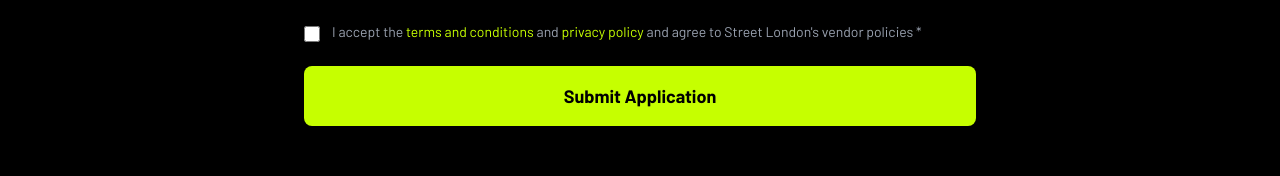
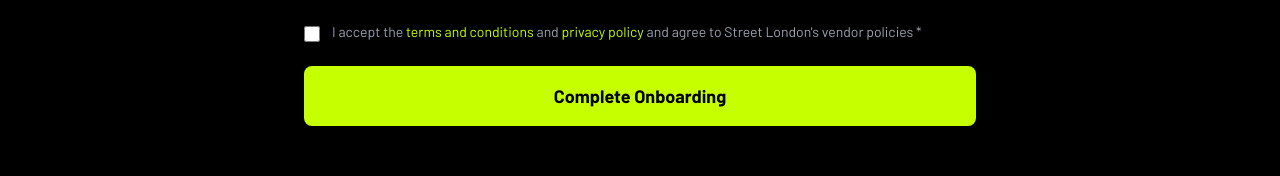
Before and after one commit to STREET-Technologies/street-vendor-portal, a Next.js app: page /onboard in a window 1280 px wide. Shown: the part 1187-1363 px from the top of the page. Built offline with nearby package versions, Linux system fonts and the light colour scheme; no server answers; a web font is replaced by a local one.

Commit message:
fix: rename Submit Application CTA to Complete Onboarding
Co-Authored-By: Claude Opus 4.6 <noreply@anthropic.com>

```diff
--- a/app/onboard/page.tsx
+++ b/app/onboard/page.tsx
@@ -461,10 +461,10 @@ export default function OnboardPage() {
               {isSubmitting ? (
                 <>
                   <Loader2 className="animate-spin mr-2" size={20} />
-                  Submitting...
+                  Processing...
                 </>
               ) : (
-                "Submit Application"
+                "Complete Onboarding"
               )}
             </button>
           </form>
```
